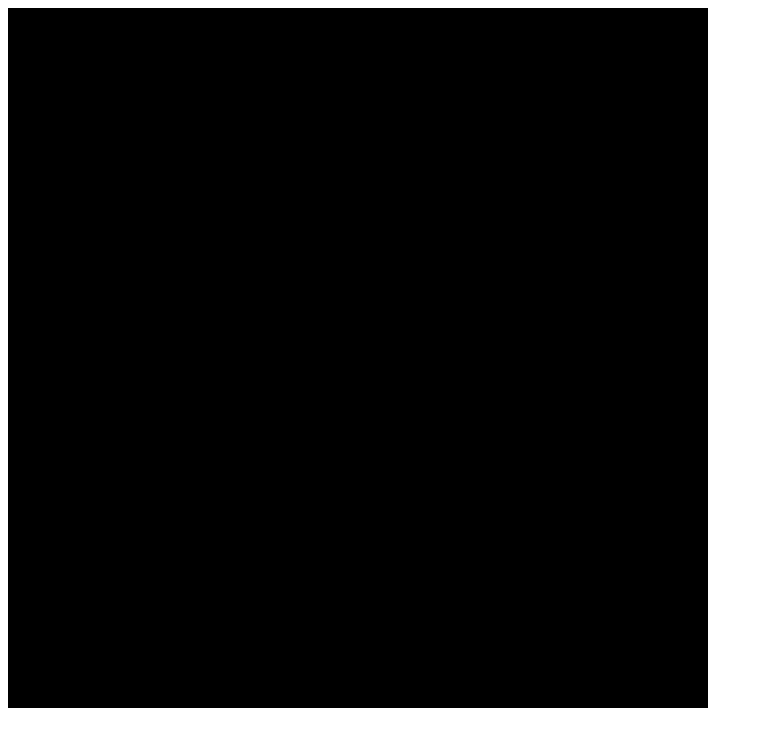
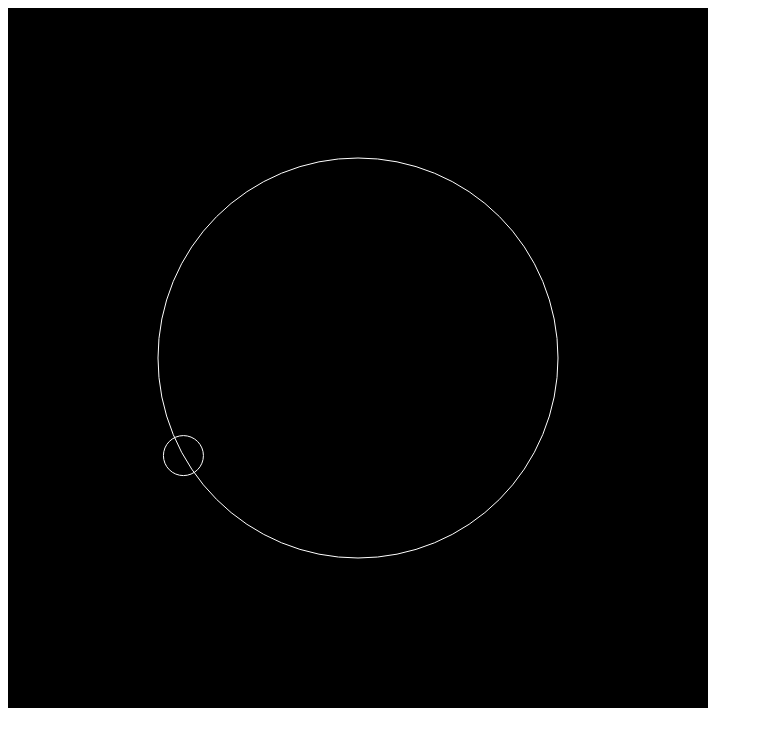
Before and after one commit to vivekkushal/polyrhythms-js-radu, a plain HTML site: page index.html in a window 1280 px wide. Shown: the whole page, without its empty margins (0-763 px from the left). Drawn offline with Linux system fonts and the light colour scheme.

Commit message:
test: Change in constants

```diff
--- a/index.html
+++ b/index.html
@@ -13,9 +13,9 @@
       myCanvas.width = size;
 
       const trackCenter = { x: size / 2, y: size / 2 };
-      const trackRadius = 900;
-      const ballRadius = 10;
-      const ballSpeed = 0.1;
+      const trackRadius = 200;
+      const ballRadius = 20;
+      const ballSpeed = 0.2;
 
       const ctx = myCanvas.getContext('2d');
       const track = new Track(trackCenter, trackRadius);
```
